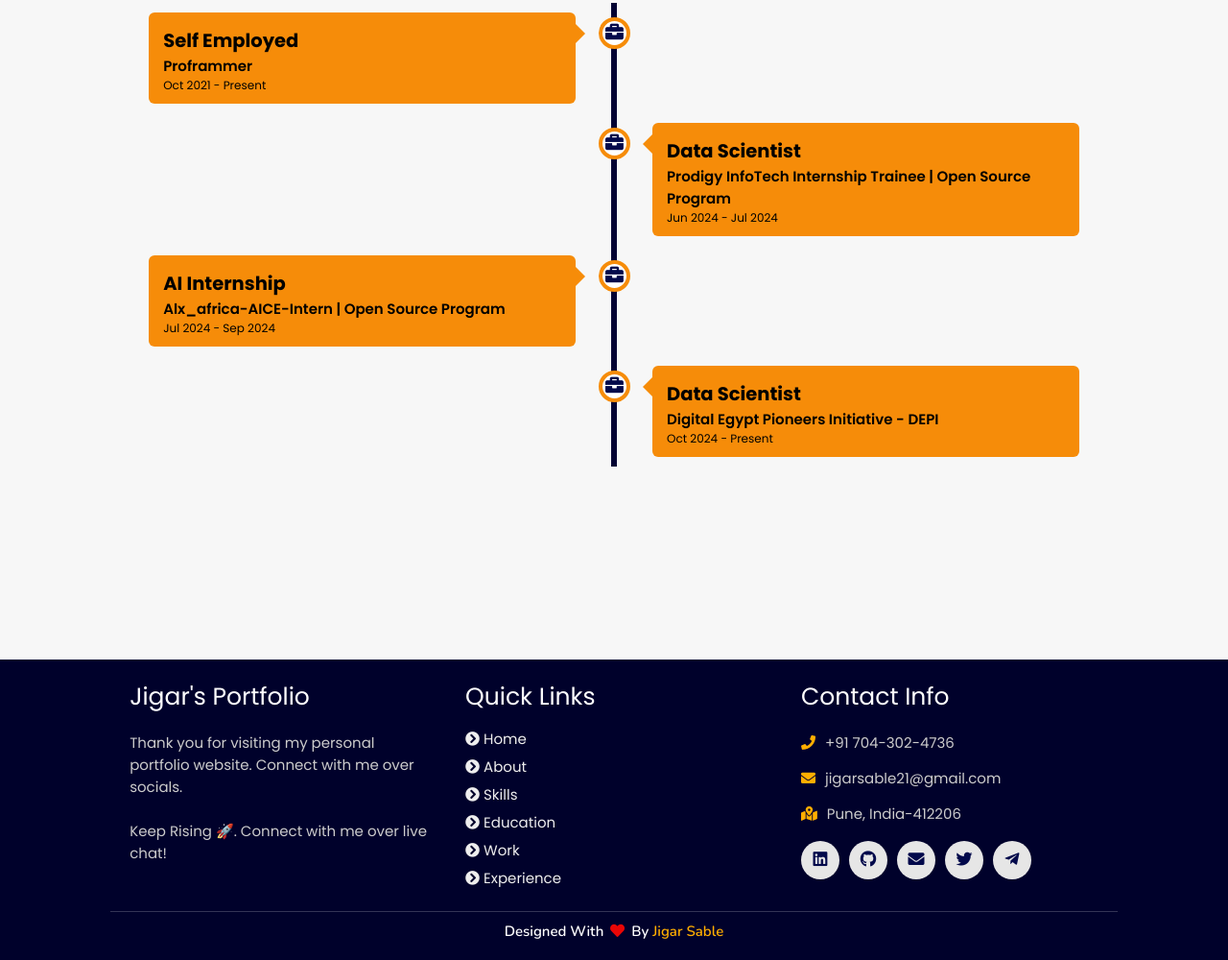
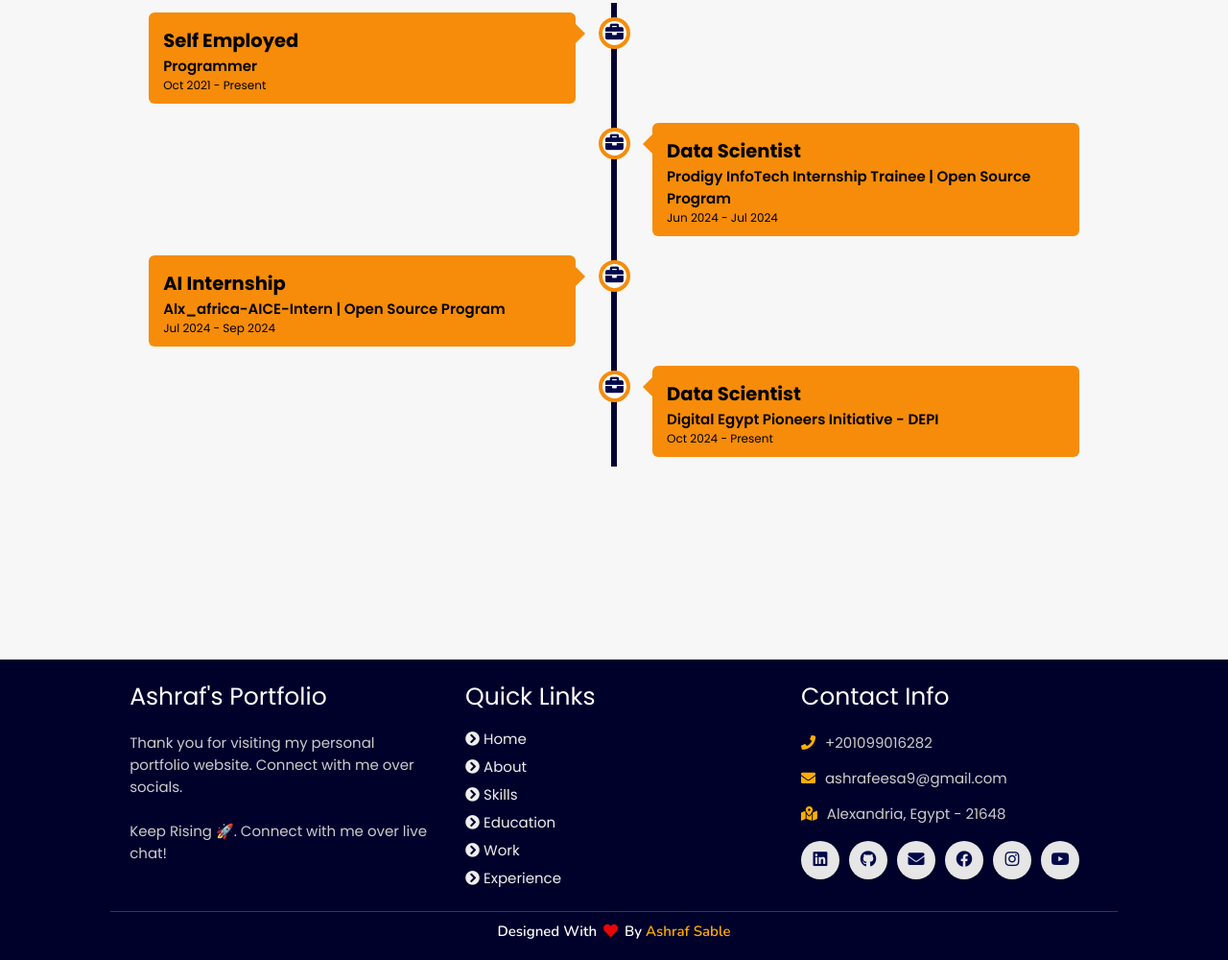
Before and after one commit to ashrafeesa/Portfolio-Website, a plain HTML site: page experience/index.html in a window 1280 px wide. Shown: the part 163-1163 px from the top of the page at 96% size. Drawn offline with nearby package versions, Linux system fonts and the light colour scheme.

Commit message:
Update index.html

```diff
--- a/experience/index.html
+++ b/experience/index.html
@@ -7,9 +7,9 @@
     <link rel="stylesheet" href="./style.css">
     <!-- Font Awesome -->
     <link rel="stylesheet" href="https://cdnjs.cloudflare.com/ajax/libs/font-awesome/5.15.3/css/all.min.css" integrity="sha512-iBBXm8fW90+nuLcSKlbmrPcLa0OT92xO1BIsZ+ywDWZCvqsWgccV3gFoRBv0z+8dLJgyAHIhR35VZc2oM/gI1w==" crossorigin="anonymous" referrerpolicy="no-referrer" />
-    <link id='favicon' rel="shortcut icon" href="/assets/images/favicon.png" type="image/x-png">
+    <link id='favicon' rel="shortcut icon" href="/assets/images/ashrafeesa.png" type="image/x-png">
 
-    <title>Experience | Portfolio Jigar Sable</title>
+    <title>Experience | Portfolio Ashraf Eesa</title>
 </head>
 <body oncontextmenu="return false">
 
@@ -48,7 +48,7 @@
           <h2>Self Employed</h2>
         </div>
         <div class="desc">
-            <h3>Proframmer</h3>
+            <h3>Programmer</h3>
             <p>Oct 2021 - present</p>
         </div>
       </div>
@@ -99,7 +99,7 @@
   <div class="box-container">
 
       <div class="box">
-          <h3>Jigar's Portfolio</h3>
+          <h3>Ashraf's Portfolio</h3>
           <p>Thank you for visiting my personal portfolio website. Connect with me over socials. <br/> <br/> Keep Rising 🚀. Connect with me over live chat!</p>
       </div>
 
@@ -115,21 +115,22 @@
 
       <div class="box">
           <h3>contact info</h3>
-          <p> <i class="fas fa-phone"></i>+91 704-302-4736</p>
-          <p> <i class="fas fa-envelope"></i>jigarsable21@gmail.com</p>
-          <p> <i class="fas fa-map-marked-alt"></i>Pune, India-412206</p>
+          <p> <i class="fas fa-phone"></i>+201099016282</p>
+          <p> <i class="fas fa-envelope"></i>ashrafeesa9@gmail.com</p>
+          <p> <i class="fas fa-map-marked-alt"></i>Alexandria, Egypt - 21648</p>
           <div class="share">
 
-            <a href="https://www.linkedin.com/in/jigar-sable" class="fab fa-linkedin" target="_blank"></a>
-            <a href="https://github.com/jigar-sable" class="fab fa-github" target="_blank"></a>
-            <a href="mailto:jigarsable21@gmail.com" class="fas fa-envelope" target="_blank"></a>
-            <a href="https://twitter.com/jigar_sable" class="fab fa-twitter" target="_blank"></a>
-            <a href="https://t.me/lifecode5" class="fab fa-telegram-plane" target="_blank"></a>
+              <a href="https://www.linkedin.com/in/ashraf-k-eesa-b8b8802b4/" class="fab fa-linkedin" aria-label="LinkedIn" target="_blank"></a>
+              <a href="https://github.com/ashrafeesa" class="fab fa-github" aria-label="GitHub" target="_blank"></a>
+              <a href="mailto:ashrafeesa9@gmail.com" class="fas fa-envelope" aria-label="Mail" target="_blank"></a>
+              <a href="https://facebook.com/your-profile" class="fab fa-facebook" aria-label="Facebook" target="_blank"></a>
+              <a href="https://www.instagram.com/ashraf.eesa/" class="fab fa-instagram" aria-label="Instagram" target="_blank"></a>
+              <a href="https://www.youtube.com/@_ashrafeesa9606" class="fab fa-youtube" aria-label="YouTube" target="_blank"></a>
           </div>
       </div>
   </div>
 
-  <h1 class="credit">Designed with <i class="fa fa-heart pulse"></i> by <a href="https://www.linkedin.com/in/jigar-sable"> jigar sable</a></h1>
+  <h1 class="credit">Designed with <i class="fa fa-heart pulse"></i> by <a href="https://www.linkedin.com/in/ashraf-k-eesa-b8b8802b4/"> Ashraf sable</a></h1>
 
 </section>
 <!-- footer section ends -->
```
